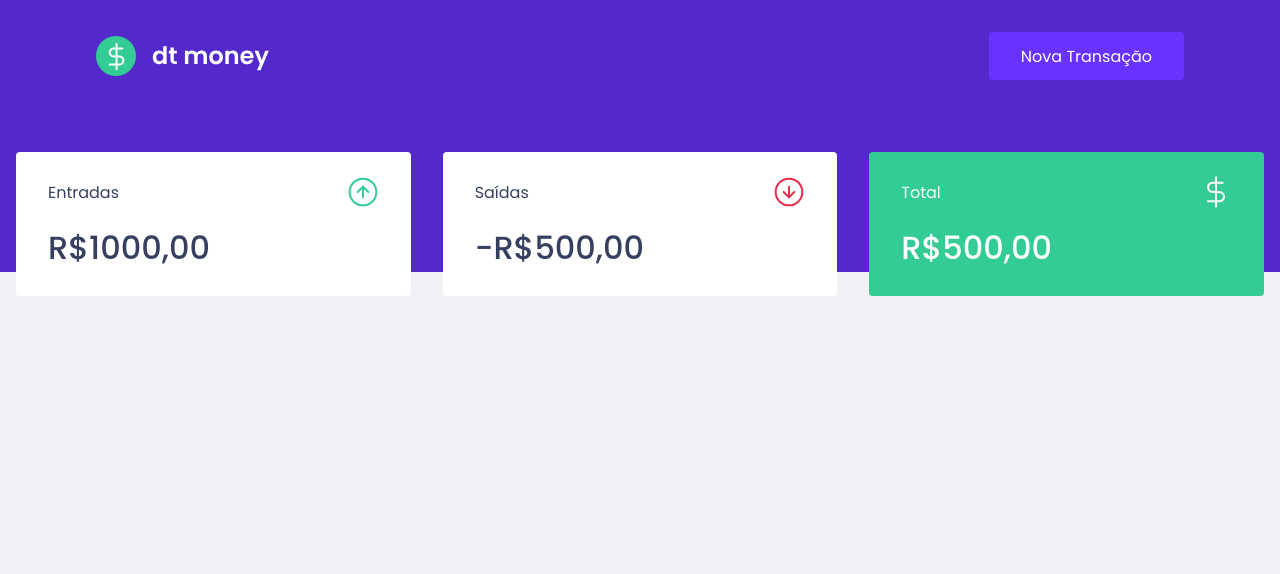
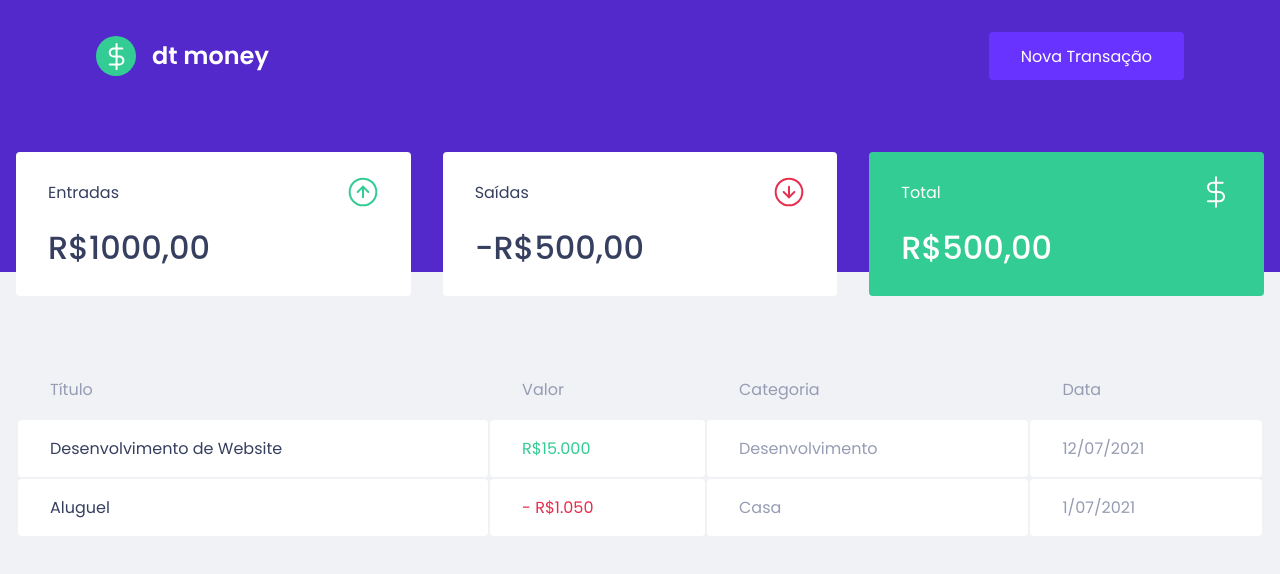
Before and after one commit to deverebor/Rocketseat-Ignite, a React (Create React App) app in the folder ReactJS/Módulo 2/dtmoney/: page / in a window 1280 px wide. Shown: the top 574 px of the page. Built offline with nearby package versions, Linux system fonts and the light colour scheme.

Commit message:
Aula 08 - Componente: TransactionsTable
Criado a tabela onde ficará as saídas e entradas do usuário.

```diff
--- a/ReactJS/Módulo 2/dtmoney/src/components/Dashboard/index.tsx
+++ b/ReactJS/Módulo 2/dtmoney/src/components/Dashboard/index.tsx
@@ -1,4 +1,5 @@
 import { Summary } from "../Summary";
+import { TransactionTable } from "../TransactionsTable";
 
 import { Container } from "./styles";
 
@@ -6,6 +7,7 @@
   return (
     <Container>
       <Summary />
+      <TransactionTable />
     </Container>
   )
 }
--- /dev/null
+++ b/ReactJS/Módulo 2/dtmoney/src/components/TransactionsTable/index.tsx
@@ -0,0 +1,33 @@
+import { Container } from "./styles";
+
+export function TransactionTable(){
+  return (
+    <Container>
+      <table>
+        <thead>
+          <tr>
+            <th>Título</th>
+            <th>Valor</th>
+            <th>Categoria</th>
+            <th>Data</th>
+          </tr>
+        </thead>
+        <tbody>
+          <tr>
+            <td>Desenvolvimento de Website</td>
+            <td className="deposit">R$15.000</td>
+            <td>Desenvolvimento</td>
+            <td>12/07/2021</td>
+          </tr>
+
+          <tr>
+            <td>Aluguel</td>
+            <td className="withdraw">- R$1.050</td>
+            <td>Casa</td>
+            <td>1/07/2021</td>
+          </tr>
+        </tbody>
+      </table>
+    </Container>
+  )
+}
--- /dev/null
+++ b/ReactJS/Módulo 2/dtmoney/src/components/TransactionsTable/styles.ts
@@ -0,0 +1,39 @@
+import styled from "styled-components";
+
+export const Container = styled.div`
+  margin-top: 4rem;
+
+  table {
+    width: 100%;
+    border-spacing: 0 0 0.5rem;
+
+    th {
+      color: var(--text-body);
+      font-weight: 400;
+      padding: 1rem 2rem;
+      text-align: left;
+      line-height: 1.5rem;
+    }
+
+    td {
+      padding: 1rem 2rem;
+      border: 0;
+      border-radius: 0.25rem;
+      background: var(--shape);
+      font-weight: 400;
+      color: var(--text-body);
+
+      &:first-child {
+        color: var(--text-title);
+      }
+
+      &.deposit {
+        color: var(--green);
+      }
+
+      &.withdraw {
+        color: var(--red);
+      }
+    }
+  }
+`
```
Also changed, not shown: 1 other file (tests, documents, lock files or other folders).
